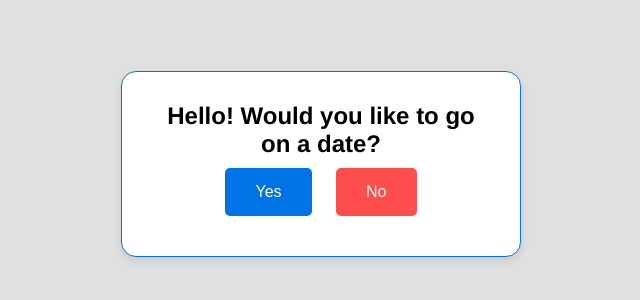
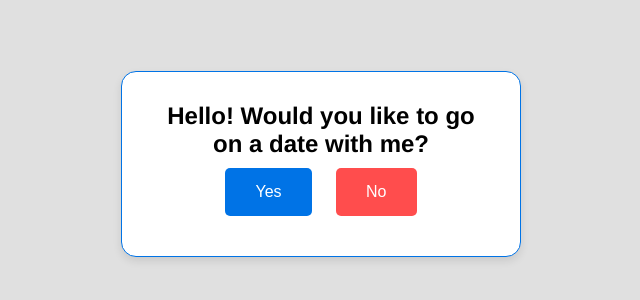
Before and after one commit to karthikVaranasi/date-invi, a plain HTML site: page index.html in a window 1280 px wide. Shown: the part 236-536 px from the top of the page, without its empty margins (319-959 px from the left). Drawn offline with Linux system fonts and the light colour scheme.

Commit message:
Update index.html

```diff
--- a/index.html
+++ b/index.html
@@ -3,7 +3,7 @@
 <head>
     <meta charset="UTF-8">
     <meta name="viewport" content="width=device-width, initial-scale=1.0">
-    <title>Date Invitation - VK Branding</title>
+    <title>Date Invitation - VK </title>
     <style>
         /* General Reset */
         * {
@@ -106,7 +106,7 @@
 <body>
 
 <div id="invite">
-    <h2>Hello! Would you like to go on a date?</h2>
+    <h2>Hello! Would you like to go on a date with me?</h2>
     <button id="yes">Yes</button>
     <button id="no">No</button>
 </div>
```
